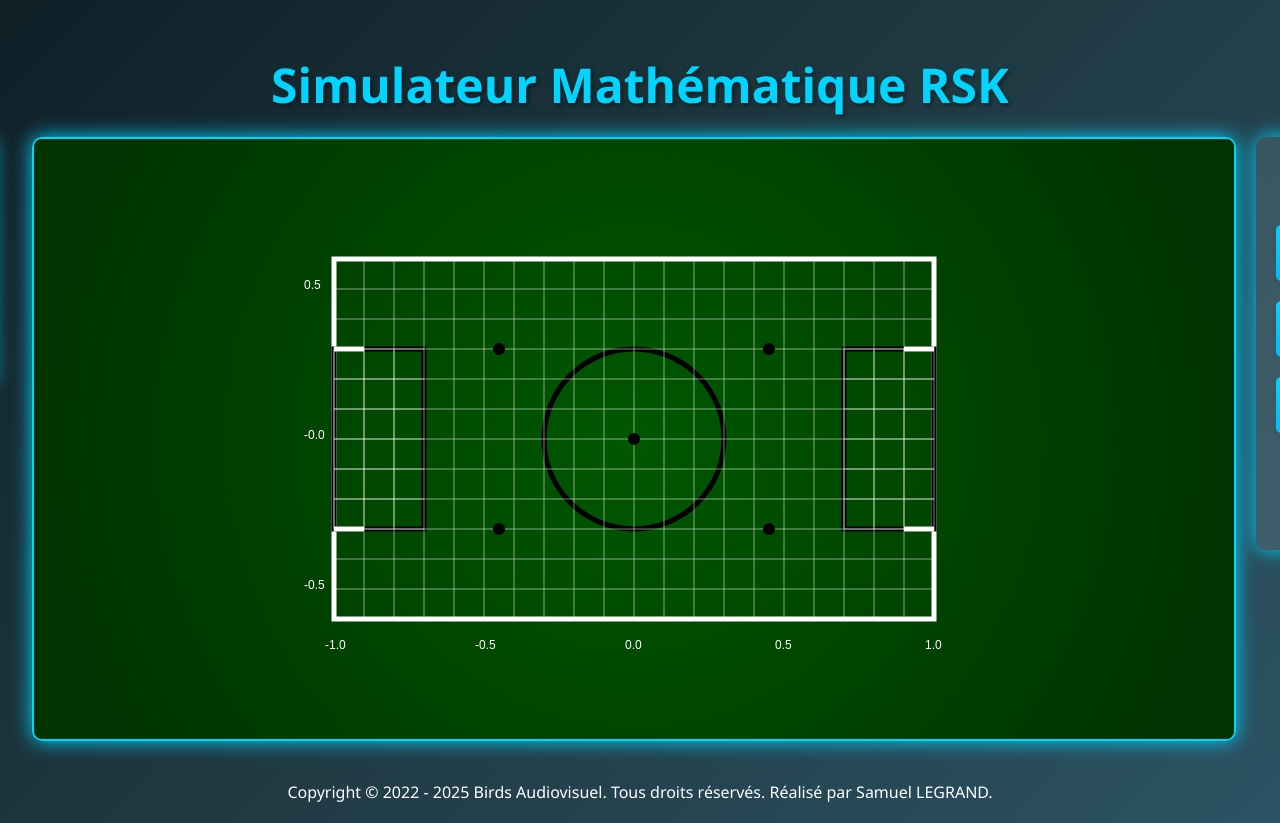
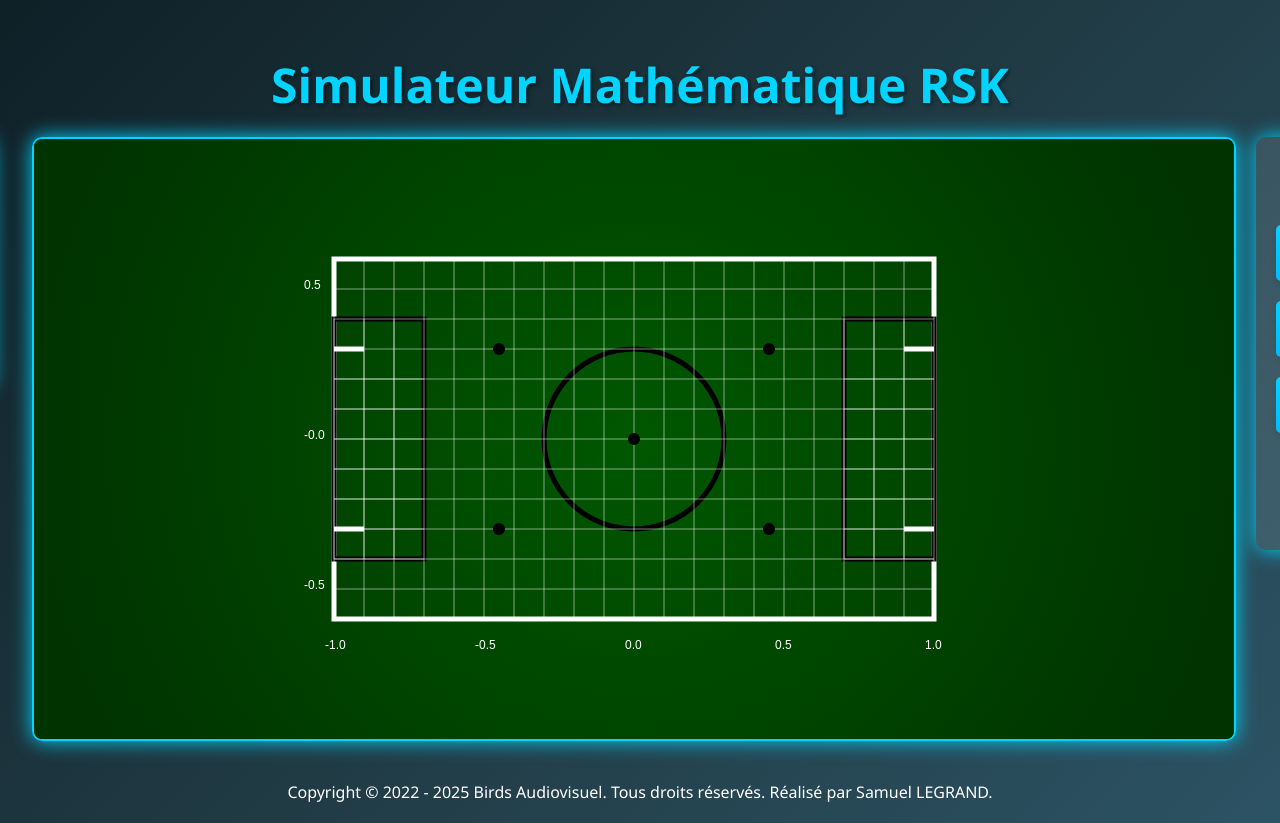
Before and after one commit to birds-audiovisuel/Interface-RSK-V1.0.0, a Flask app: page / in a window 1280 px wide; the page is wider, and only the part inside the window is pictured. Run offline with Flask 3, Linux system fonts and the light colour scheme; data that the repository does not hold is empty.

Commit message:
update goal size

```diff
--- a/src/templates/index.html
+++ b/src/templates/index.html
@@ -407,10 +407,10 @@
             // Draw goals with more realistic graphics
             function drawGoal(x, y, width, height) {
                 ctx.beginPath();
-                ctx.moveTo(...convertCoords(x, y, true));
-                ctx.lineTo(...convertCoords(x, y + height, true));
-                ctx.lineTo(...convertCoords(x + width, y + height, true));
-                ctx.lineTo(...convertCoords(x + width, y, true));
+                ctx.moveTo(...convertCoords(x, y - 0.1, true)); // Adjust y-coordinate
+                ctx.lineTo(...convertCoords(x, y + height + 0.1, true)); // Adjust y-coordinate
+                ctx.lineTo(...convertCoords(x + width, y + height + 0.1, true)); // Adjust y-coordinate
+                ctx.lineTo(...convertCoords(x + width, y - 0.1, true)); // Adjust y-coordinate
                 ctx.closePath();
                 ctx.strokeStyle = 'black';
                 ctx.lineWidth = 5;
@@ -421,22 +421,19 @@
                 ctx.lineWidth = 1;
                 for (let i = 0; i <= width; i += 0.1) {
                     ctx.beginPath();
-                    ctx.moveTo(...convertCoords(x + i, y, true));
-                    ctx.lineTo(...convertCoords(x + i, y + height, true));
+                    ctx.moveTo(...convertCoords(x + i, y - 0.1, true)); // Adjust y-coordinate
+                    ctx.lineTo(...convertCoords(x + i, y + height + 0.1, true)); // Adjust y-coordinate
                     ctx.stroke();
                 }
                 for (let i = 0; i <= height; i += 0.1) {
                     ctx.beginPath();
-                    ctx.moveTo(...convertCoords(x, y + i, true));
-                    ctx.lineTo(...convertCoords(x + width, y + i, true));
+                    ctx.moveTo(...convertCoords(x, y + i - 0.1, true)); // Adjust y-coordinate
+                    ctx.lineTo(...convertCoords(x + width, y + i - 0.1, true)); // Adjust y-coordinate
                     ctx.stroke();
                 }
 
                 // Draw goal posts
                 ctx.fillStyle = 'black';
-
-
-
             }
 
             drawGoal(-1, -0.3, 0.3, 0.6);
```
